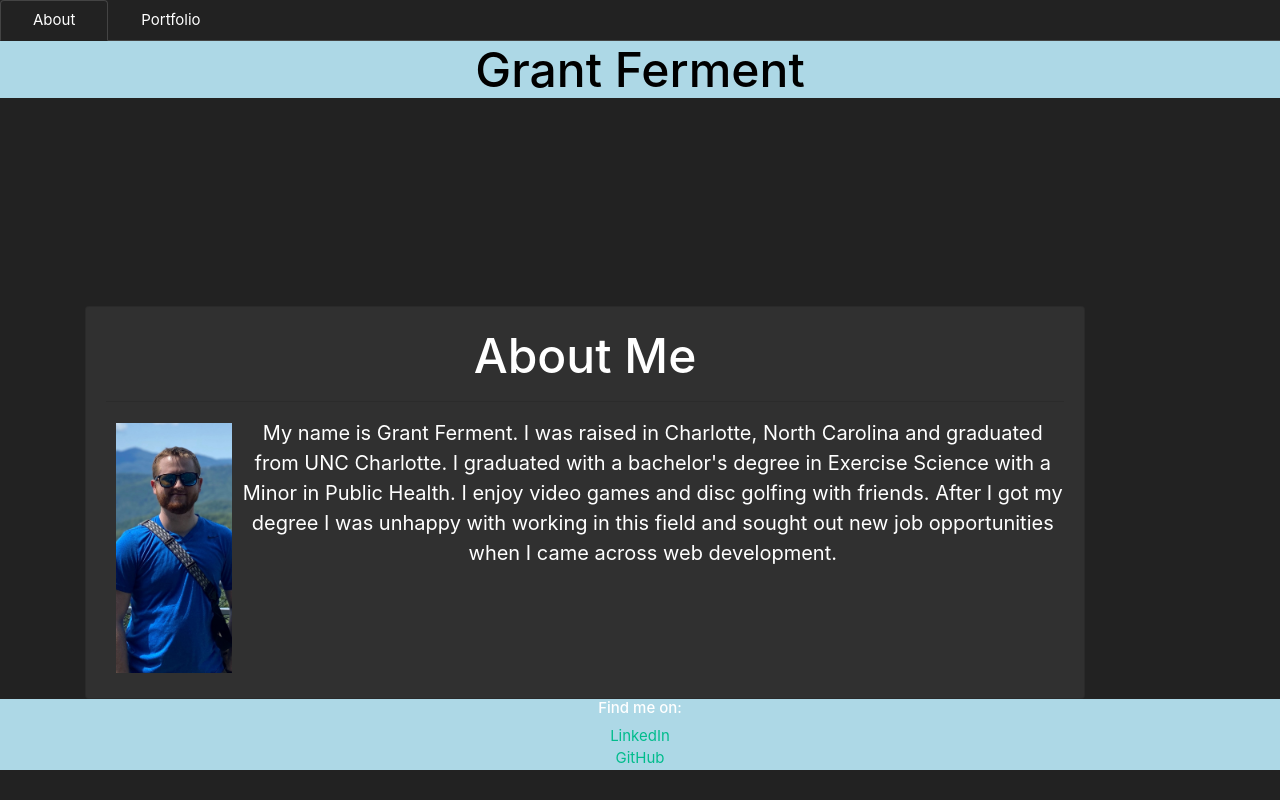
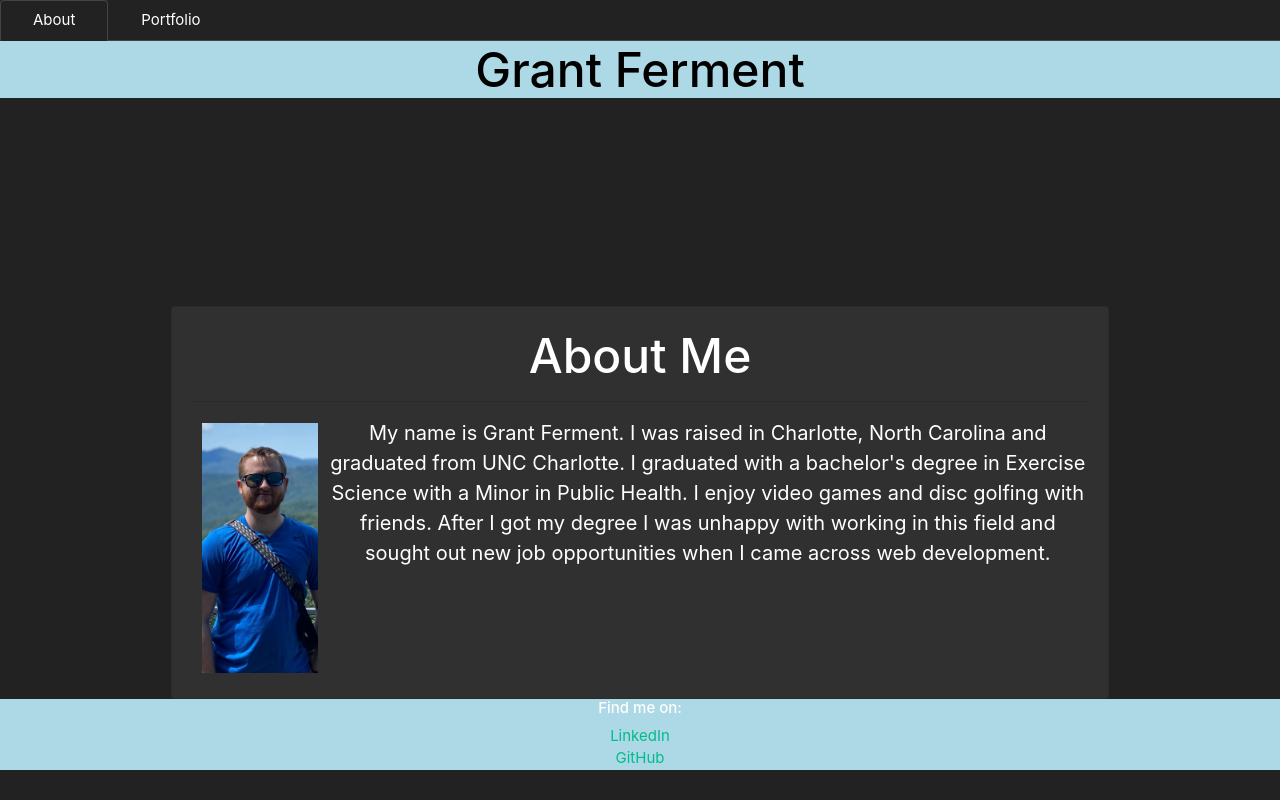
Before and after one commit to grantf12/react_portfolio, a React (Create React App) app: page / in a window 1280 px wide. Built offline with nearby package versions, Linux system fonts and the light colour scheme.

Commit message:
fixed About Me page container/card not being responsive on line 10

```diff
--- a/src/components/pages/AboutMe.js
+++ b/src/components/pages/AboutMe.js
@@ -4,13 +4,13 @@ import Me from "../../images/Me.png"
 function AboutMe() {
 
     return (
-    <div className="container">
+    <div className="container-fluid">
       <div className="row">
-        <div className="col-md-8">
-          <div className="card">
+        <div className="col-sm-12">
+          <div className="card w-75">
             <div className="card-body">
               <div className="row">
-                <div className="col-md-12">
+                <div className="col-sm-12">
                   <strong>
                     <h1>About Me</h1>
                   </strong>
```
Also changed, not shown: 1 other file (tests, documents, lock files or other folders).
